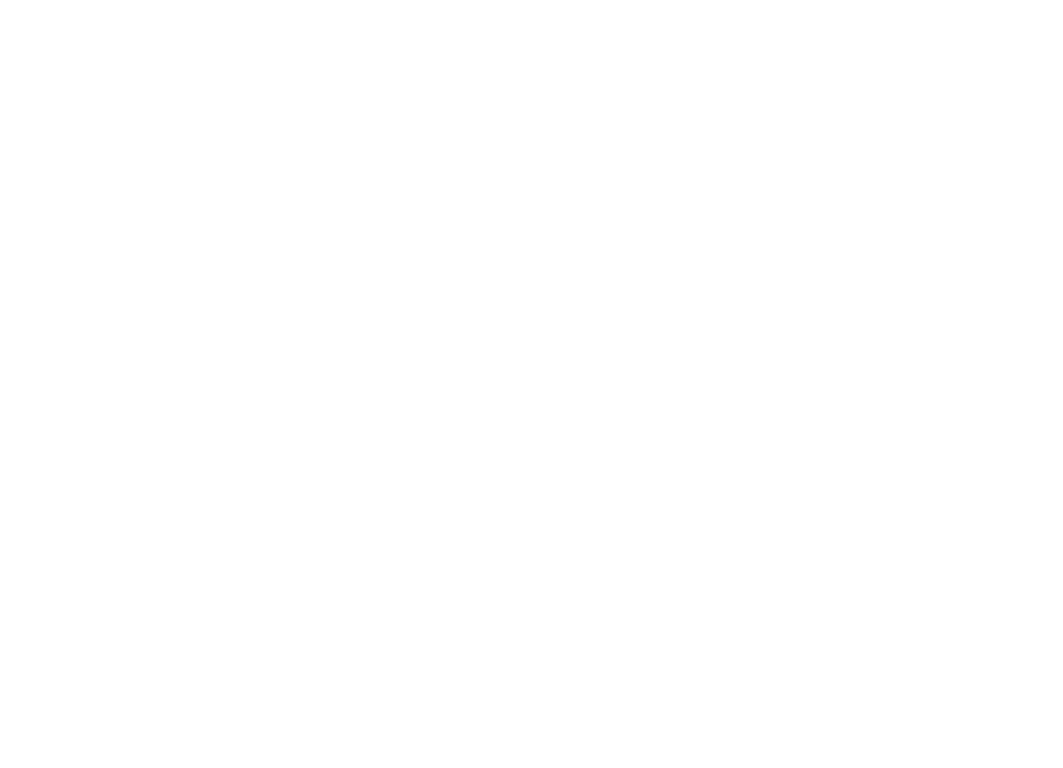
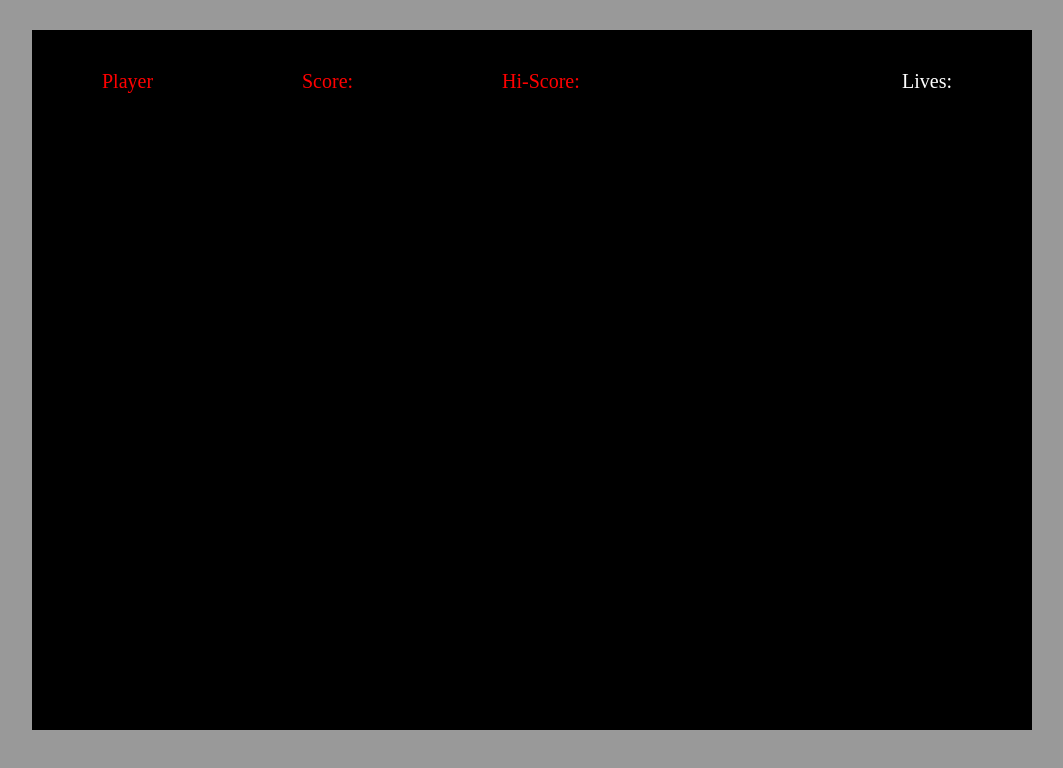
Before and after one commit to Ecksi/game-time, a website built with webpack: page index.html in a window 1280 px wide. Shown: the whole page, without its empty margins (108-1171 px from the left). Built offline with nearby package versions, Linux system fonts and the light colour scheme.

Commit message:
Add canvas background styling and header HTML and styling

```diff
--- a/index.html
+++ b/index.html
@@ -7,7 +7,15 @@
   <title>BurgerTime</title>
 </head>
 <body>
-<canvas id="canvas" width="1000" height="700"></canvas>
+<main class="container">
+  <header class="header">
+    <article class="player-number">Player<span></span></article>
+    <article class="score">Score:<span></span></article>
+    <article class="high-score">Hi-Score:<span></span></article>
+    <article class="lives">Lives:<span></span></article>
+  </header>
+  <canvas id="canvas" width="1000" height="700"></canvas>
+</main>
 <script src="main.bundle.js"></script>
 </body>
 </html>
--- a/lib/index.js
+++ b/lib/index.js
@@ -0,0 +1,2 @@
+var canvas = document.getDocumentById('canvas');
+var c = canvas.getContext('2d');
--- a/stylesheets/main.css
+++ b/stylesheets/main.css
@@ -0,0 +1,37 @@
+body {
+  background: #999;
+}
+
+canvas {
+  background: #000;
+}
+
+.container {
+  width: 1000px;
+  overflow: auto;
+  position: relative;
+  margin: 30px auto;
+}
+
+header {
+  height: 60px;
+  padding: 40px 70px;
+  font-size: 20px;
+  color: red;
+  position: absolute;
+  width: 100%;
+}
+
+header article {
+  float: left;
+  width: 200px;
+}
+
+header article span {
+  color: #fff;
+}
+
+header article.lives {
+  float: right;
+  color: #fff;
+}
```
